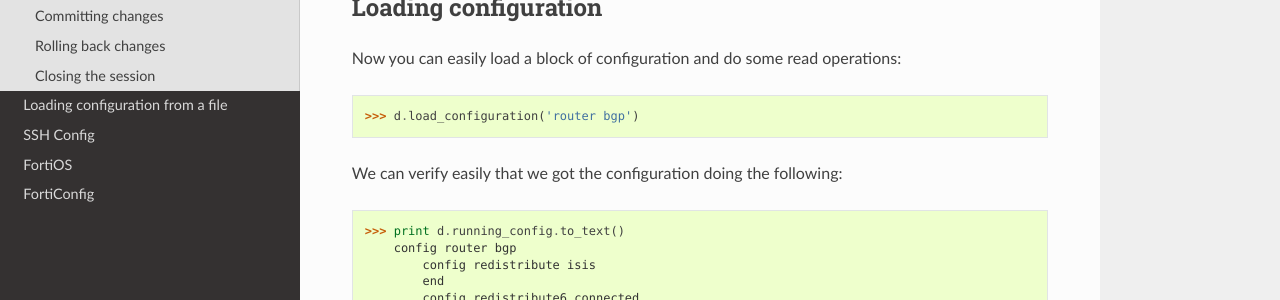
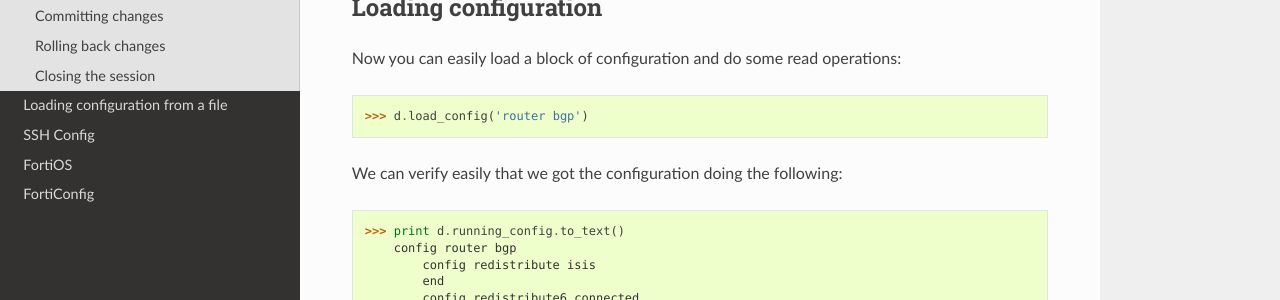
Before and after one commit to spotify/pyfg, a Sphinx documentation site: the page built from docs/first_steps.rst, in a window 1280 px wide and 900 px high. Shown: the part 374-674 px from the top of the window. Built offline with Sphinx 7.4.7 and the Read the Docs theme 2.0.0, drawn with Linux system fonts in a browser that asks for light colours.

Commit message:
Update first_steps.rst
Just a typo. It seems load_configuration it doesnt exist.

```diff
--- a/docs/first_steps.rst
+++ b/docs/first_steps.rst
@@ -15,7 +15,7 @@ Loading configuration
 
 Now you can easily load a block of configuration and do some read operations:
 
-    >>> d.load_configuration('router bgp')
+    >>> d.load_config('router bgp')
 
 
 We can verify easily that we got the configuration doing the following:
```
